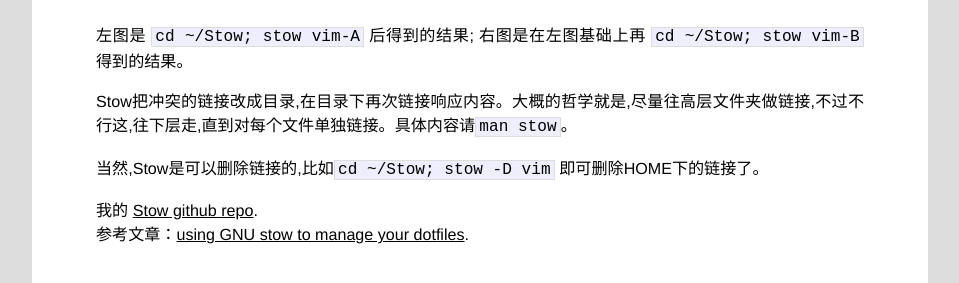
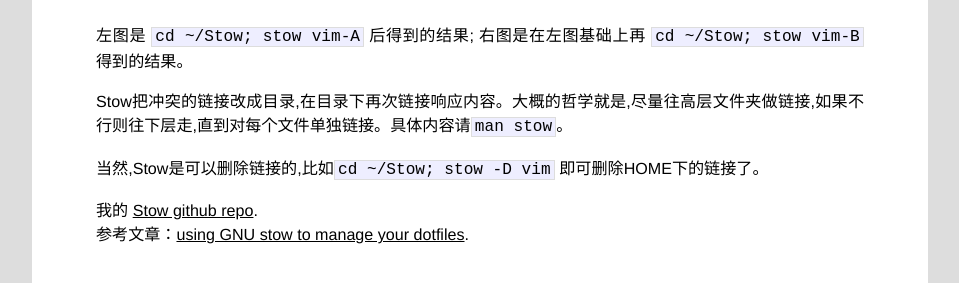
Before and after one commit to ruoshan/ruoshan.github.io, a Jekyll site: the page built from _posts/2013-10-30-gnu-stow.md, in a window 1280 px wide. Shown: the part 1233-1516 px from the top of the page, without its empty margins (160-1119 px from the left). Built offline with Jekyll 4.4.1, drawn with Linux system fonts in a browser that asks for light colours; nearby versions of some CDN libraries; comment, search, counter and statistics services are not loaded.

Commit message:
fix typo on stow post.

```diff
--- a/_posts/2013-10-30-gnu-stow.md
+++ b/_posts/2013-10-30-gnu-stow.md
@@ -29,7 +29,7 @@ Stow其实最早用来做“包管理器”用的。很多使用`make && make in
 
 左图是 `cd ~/Stow; stow vim-A` 后得到的结果; 右图是在左图基础上再 `cd ~/Stow; stow vim-B` 得到的结果。
 
-Stow把冲突的链接改成目录,在目录下再次链接响应内容。大概的哲学就是,尽量往高层文件夹做链接,不过不行这,往下层走,直到对每个文件单独链接。具体内容请`man stow`。
+Stow把冲突的链接改成目录,在目录下再次链接响应内容。大概的哲学就是,尽量往高层文件夹做链接,如果不行则往下层走,直到对每个文件单独链接。具体内容请`man stow`。
 
 当然,Stow是可以删除链接的,比如`cd ~/Stow; stow -D vim` 即可删除HOME下的链接了。
 
```
